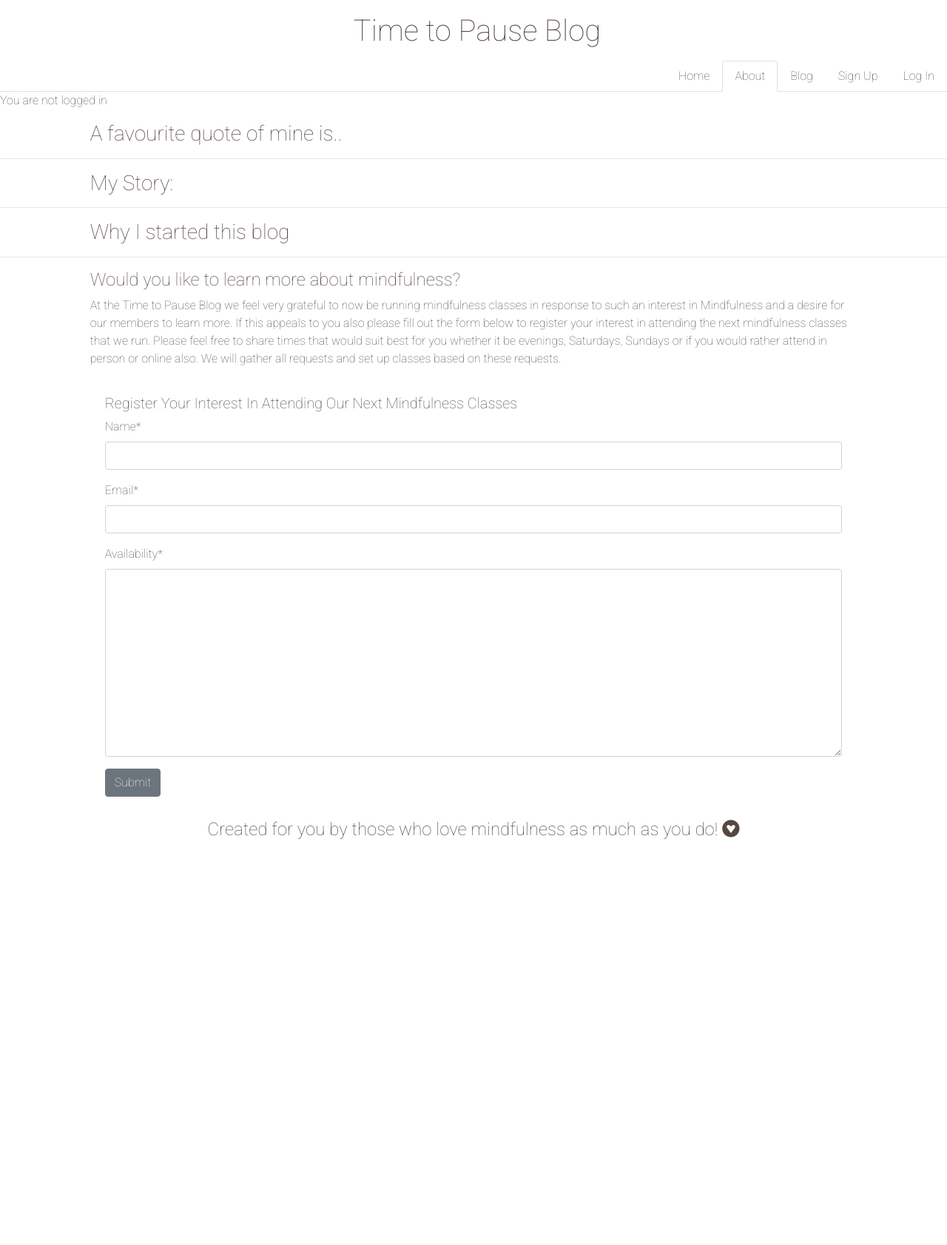
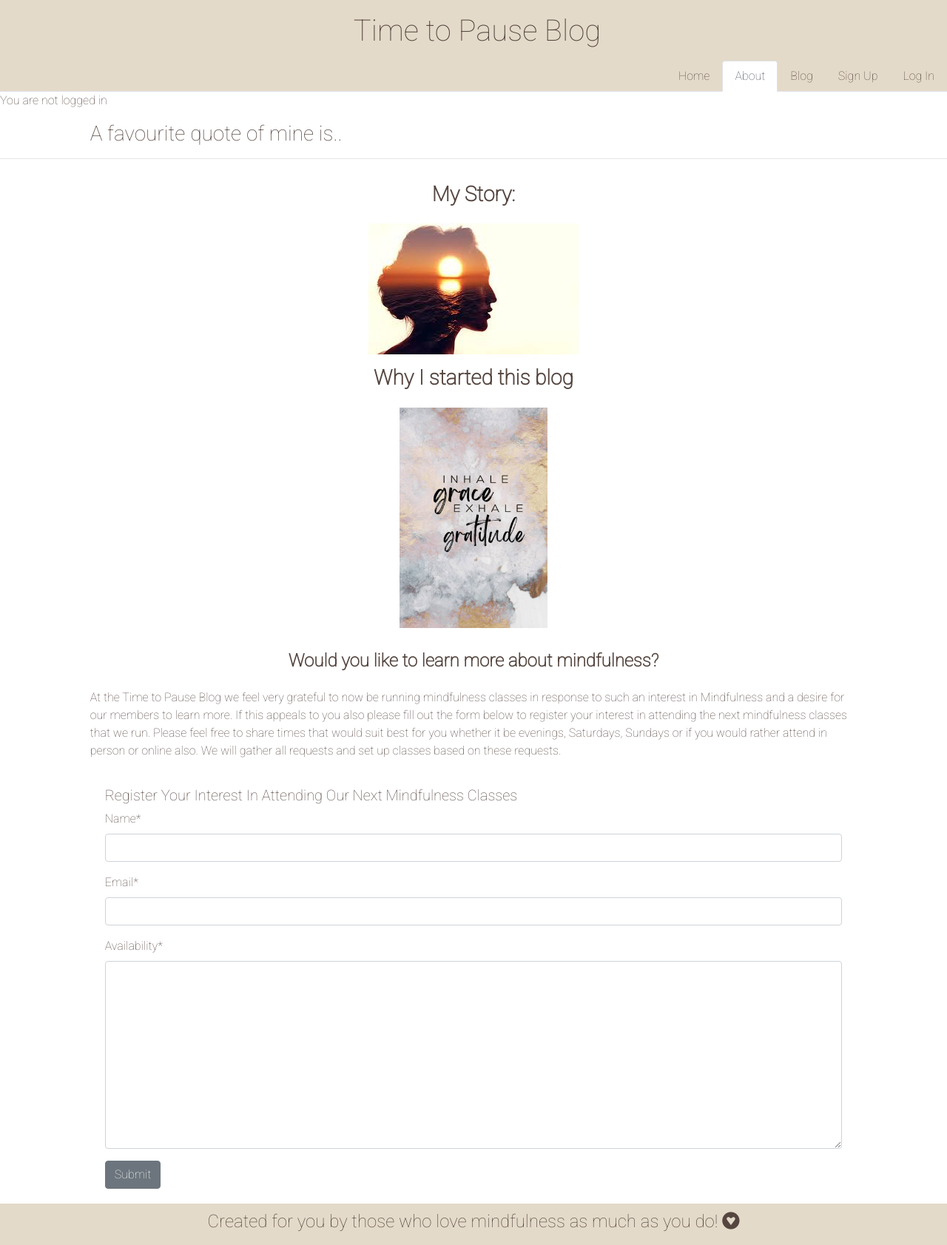
Before and after one commit to aimeeallen94/time-to-pause, a Django app: page /about/ in a window 1280 px wide. Shown: the whole page at 74% size. Before the commit the page ends 1135 px from the top, so only its background shows below. Run offline with Django 3.2, Linux system fonts and the light colour scheme; data that the repository does not hold is empty; parts of the project's set-up code (start-up, migrations or seed data) failed here and were passed over; some libraries are stand-ins or nearby versions.

Commit message:
css styling and bootstrap styling of blog

```diff
--- a/about/templates/about.html
+++ b/about/templates/about.html
@@ -7,14 +7,18 @@
         <div class="col-md-10 offset-md-1"><h1 class="about-heading">{{ about.name }}</h1></div>
         <div class="col-md-10 offset-md-1"><h3 class="about">A favourite quote of mine is.. </h3> {{ about.favourite_quote | safe }}</div>
         <hr>
-        <div class="col-md-10 offset-md-1"><h3>My Story: </h3> {{ about.my_story | safe }}</div>
-        <hr>
-        <div class="col-md-10 offset-md-1"><h3>Why I started this blog </h3> {{ about.why_i_started | safe }}</div>
+        <div class="col-md-10 offset-md-1"><h3 class="about-header">My Story: </h3> {{ about.my_story | safe }}</div>
+        <div class="d-flex justify-content-center">
+            <img src="/static/images/mindful-about.jpeg" class=" scale img-fluid" alt="Mindful Image">
+        </div>
+        <div class="col-md-10 offset-md-1"><h3 class="about-header">Why I started this blog </h3> {{ about.why_i_started | safe }}</div>
         <div class="col-md-10 offset-md-1">{{ about.date_created }}</div>
-        <hr>
+        <div class="mx-auto mindful-prompt-container">
+            <img src="/static/images/mindful-prompt.jpg" class="scale img-fluid" alt="Mindful Image">
+        </div>
 
-        <div class="col-md-10 offset-md-1">
-            <h4>Would you like to learn more about mindfulness?</h4>
+        <div class="col-md-10 offset-md-1 learn-div">
+            <h4 class="about-header">Would you like to learn more about mindfulness?</h4>
             <p>At the Time to Pause Blog we feel very grateful to now be running mindfulness classes in response to such an
                 interest in Mindfulness and a desire for our members to learn more.
                 If this appeals to you also please fill out the form below to register your interest in attending the next
--- a/static/css/style.css
+++ b/static/css/style.css
@@ -5,12 +5,19 @@ body {
     color: #554640;
 }
 
+header, footer {
+    background-color: #E4DAC9;
+}
+.homepage-image {
+    border-radius: 4px;
+}
+
 .placeholder-image-post-list {
     display: block;
     margin-left: auto;
     margin-right: auto;
-    width: 50%;
-    max-height: 100%;
+    max-width: 50%;
+    max-height: 288px;
 }
 
 .image-container {
@@ -31,7 +38,8 @@ body {
 
 .about-link, .about-link:hover,
 .hyperlink, .hyperlink:hover,
-.post-link:hover, .page-link
+.post-link:hover, .page-link,
+.login-link
  {
     text-decoration: underline;
     color: inherit;
@@ -45,12 +53,39 @@ body {
     font-size: 150%;
 }
 
+.mindful-prompt-container {
+    max-height: 300px;
+    max-width: 200px;
+    object-fit: contain;
+}
+
+.learn-div {
+    padding-top: 15px;
+}
+
+.about-header {
+    text-align: center;
+    font-weight: bold;
+    padding-top: 15px;
+    padding-bottom: 15px;
+}
+
+.guided-meditation-header {
+    padding-top: 15px;
+    font-weight: bold;
+}
+
+.blog-post-card {
+    padding: 15px;
+}
+
 footer {
     padding: 10px;
 }
 
 .testimonials-header {
     text-align: center;
+    font-weight: bold;
     padding: 10px;
 }
 
@@ -77,6 +112,14 @@ footer {
 
 .blog-list-real-image {
     max-height: 100%;
+}
+
+.sign-out-form {
+    padding-bottom: 10px;
+}
+
+.likes, .comments-count {
+    letter-spacing: 5px;
 }
 
 @media (max-width: 995px) {
--- a/templates/account/login.html
+++ b/templates/account/login.html
@@ -35,4 +35,5 @@
         </div>
     </div>
 </div>
+<hr>
 {% endblock %}
--- a/templates/account/logout.html
+++ b/templates/account/logout.html
@@ -13,7 +13,7 @@
             <p>{% trans 'Are you sure you want to sign out?' %}</p>
         </div>
     </div>
-    <div class="row">
+    <div class="row sign-out-form">
         <div class="col-md-8 mt-3 offset-md-2">
 
             <form method="post" action="{% url 'account_logout' %}">
--- a/templates/base.html
+++ b/templates/base.html
@@ -18,6 +18,7 @@
     <title>Time to Pause Blog</title>
 </head>
 <body>
+    <header>
         <h1 class="homepage-heading"><a class="nav-link" href="{% url 'home' %}">Time to Pause Blog</a></h1>
         <ul class="nav nav-tabs justify-content-md-end justify-content-sm-center">
             <li class="nav-item">
@@ -40,6 +41,7 @@
                       href="{% url 'account_login' %}">Log In</a></li>
             {% endif %}
         </ul>
+    </header>
 
     <!-- Displaying Django Message -->
     <div class="container">
--- a/timetopause/templates/timetopause/post_detail.html
+++ b/timetopause/templates/timetopause/post_detail.html
@@ -39,7 +39,7 @@
     </div>
     <!-- Displaying comment count -->
     <div class="row">
-        <div class="col-12">
+        <div class="col-12 comments-count">
             <strong class="text-secondary"> <i class="far fa-comment"></i>{{ comment_count }}</strong>
         </div>
         <div class="col-12">
@@ -106,7 +106,7 @@
                     <button id="submitButton" type="submit" class="btn btn-signup btn-lg">Submit</button>
                 </form>
                 {% else %}
-                <p>Log in to leave a comment</p>
+                <p>Please <a href="{% url 'account_login' %}" class="login-link">log in</a> to leave a comment</p>
                 {% endif %}
             </div>
         </div>
```
Also changed, not shown: timetopause/templates/timetopause/home.html (+7 -4 lines), timetopause/templates/timetopause/post_list.html (+4 -3 lines), static/images/meditation-image.webp (added), static/images/mindful-about.jpeg (added), static/images/mindful-prompt.jpg (added). Lines whose indentation alone changed are shown as unchanged.
